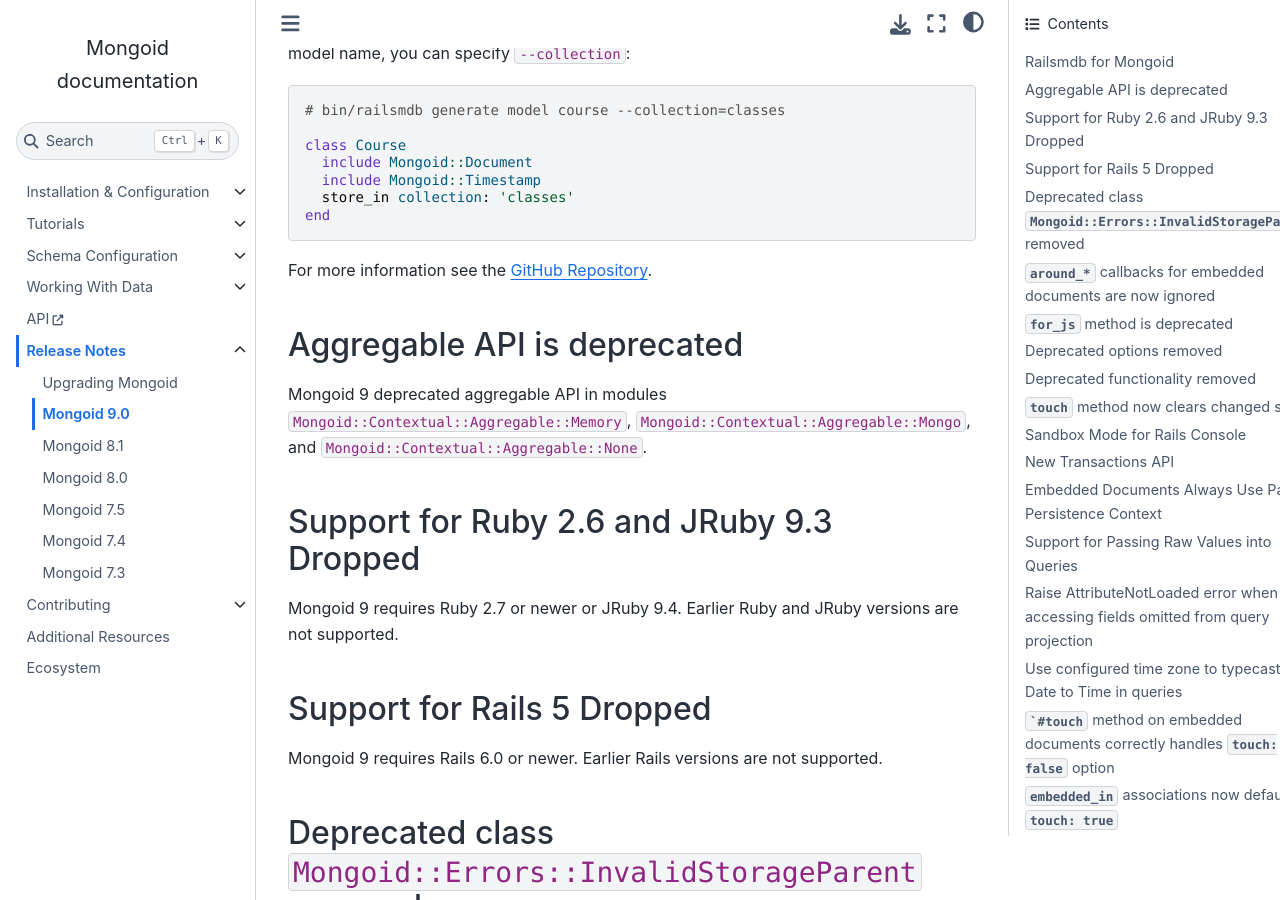
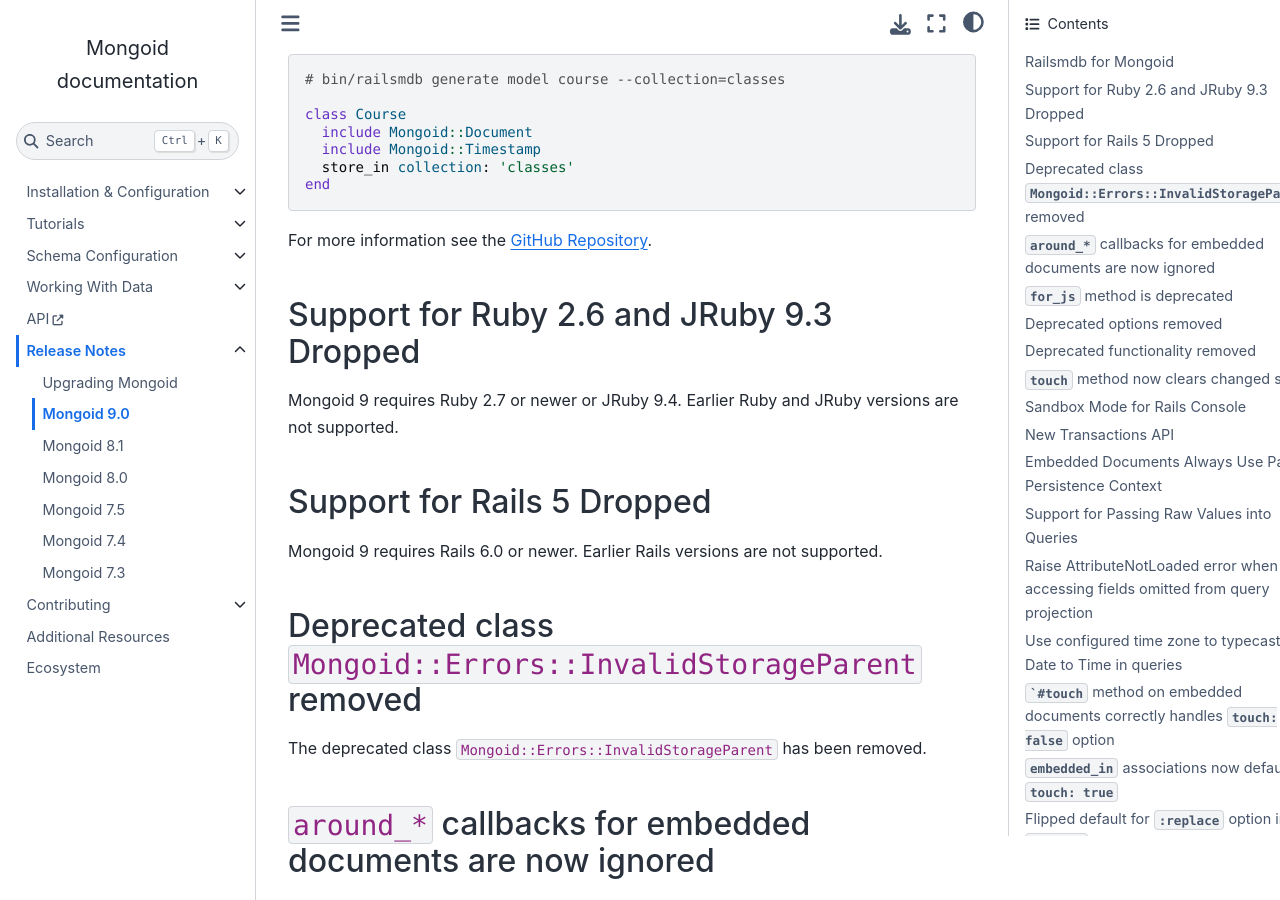
Before and after one commit to i80and/docs-mongoid, a Sphinx documentation site: the page built from docs/release-notes/mongoid-9.0.txt, in a window 1280 px wide and 900 px high, scrolled down 2081 px. Built offline with Sphinx 7.4.7 and the Sphinx Book theme 1.1.4, drawn with Linux system fonts in a browser that asks for light colours; some of the changed text lies outside the part shown.

Commit message:
Revert "MONGOID-5735 Deprecate aggregable API (#5778)" (#5802)
This reverts commit 12db442379d7a5b0dca86345460317a102d0acc1.

```diff
--- a/docs/release-notes/mongoid-9.0.txt
+++ b/docs/release-notes/mongoid-9.0.txt
@@ -80,15 +80,6 @@ inferred from the model name, you can specify ``--collection``:
    end
 
 For more information see the `GitHub Repository <https://github.com/mongodb/mongoid-railsmdb>`_.
-
-
-Aggregable API is deprecated
-----------------------------
-
-Mongoid 9 deprecated aggregable API in modules
-``Mongoid::Contextual::Aggregable::Memory``,
-``Mongoid::Contextual::Aggregable::Mongo``, and
-``Mongoid::Contextual::Aggregable::None``.
 
 
 Support for Ruby 2.6 and JRuby 9.3 Dropped
```
